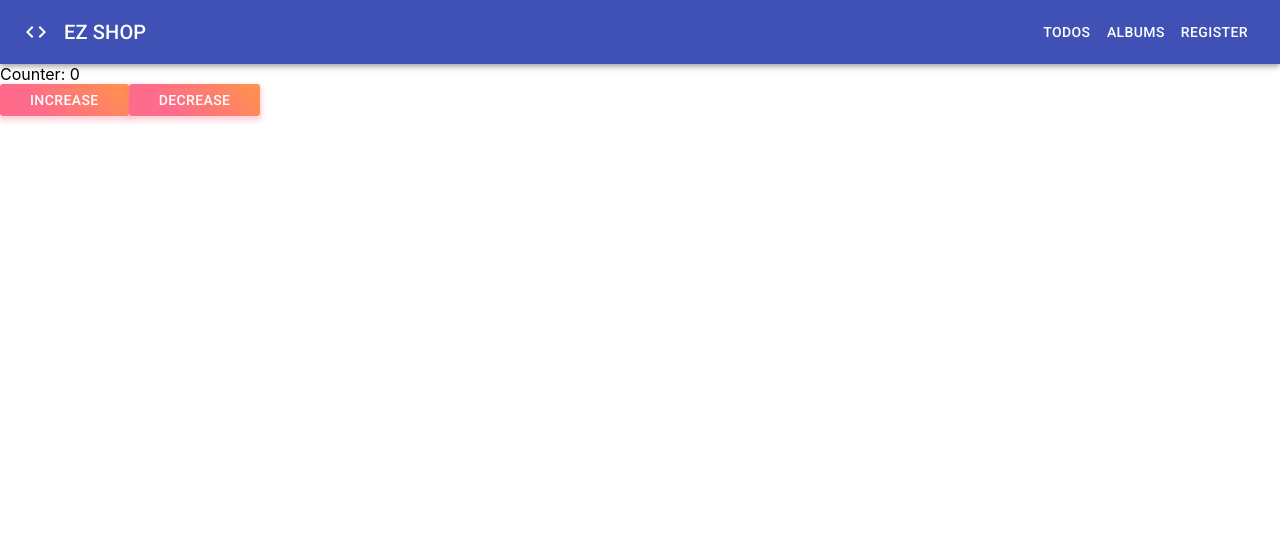
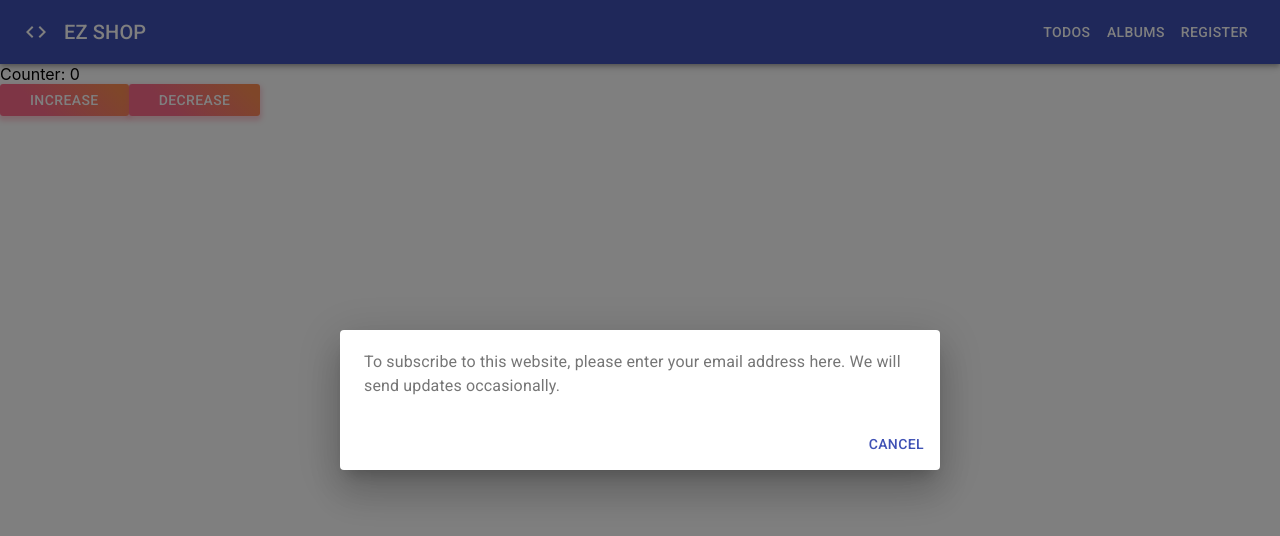
Before and after one commit to vanthinh2001x/learn-reactjss, a React (Create React App) app: page / in a window 1280 px wide. Both pictures are taken after a click on the button "REGISTER". Shown: the top 536 px of the page. Built offline with nearby package versions, Linux system fonts and the light colour scheme; no server answers.

Commit message:
Tao dialog de hien thi form

```diff
--- a/src/components/Header/index.jsx
+++ b/src/components/Header/index.jsx
@@ -1,10 +1,14 @@
 import AppBar from '@material-ui/core/AppBar';
 import Button from '@material-ui/core/Button';
+import Dialog from '@material-ui/core/Dialog';
+import DialogActions from '@material-ui/core/DialogActions';
+import DialogContent from '@material-ui/core/DialogContent';
+import DialogContentText from '@material-ui/core/DialogContentText';
 import { makeStyles } from '@material-ui/core/styles';
 import Toolbar from '@material-ui/core/Toolbar';
 import Typography from '@material-ui/core/Typography';
 import CodeIcon from '@material-ui/icons/Code';
-import React from 'react';
+import React, { useState } from 'react';
 import { Link, NavLink } from 'react-router-dom';
 
 const useStyles = makeStyles((theme) => ({
@@ -24,6 +28,16 @@
 }));
 
 export default function Header() {
+    const [open, setOpen] = useState(false);
+
+    const handleClickOpen = () => {
+      setOpen(true);
+    };
+
+    const handleClose = () => {
+      setOpen(false);
+    };
+
   const classes = useStyles();
 
   return (
@@ -42,9 +56,29 @@
                 <Button color="inherit">Albums</Button>
             </NavLink>
 
-            <Button color="inherit">Register</Button>
+            <Button color="inherit" onClick={handleClickOpen}>Register</Button>
         </Toolbar>
       </AppBar>
+
+      <Dialog
+        disableBackdropClick
+        disableEscapeKeyDown
+       open={open}
+       onClose={handleClose}
+       aria-labelledby="form-dialog-title">
+        <DialogContent>
+          <DialogContentText>
+            To subscribe to this website, please enter your email address here. We will send updates
+            occasionally.
+          </DialogContentText>
+        </DialogContent>
+
+        <DialogActions>
+          <Button onClick={handleClose} color="primary">
+            Cancel
+          </Button>
+        </DialogActions>
+      </Dialog>
     </div>
   );
 }
```
